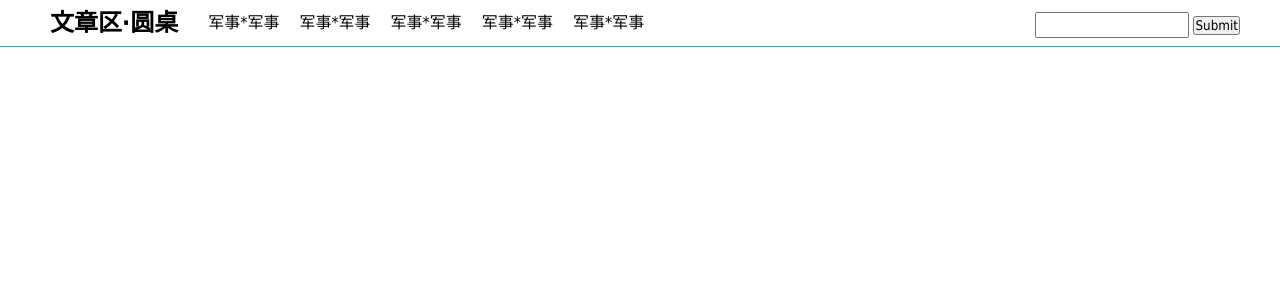
After one commit to DenkF/wenzhangqu, a PHP site: page / in a window 1280 px wide. The commit adds this page. Shown: the top 300 px of the page. Run offline with PHP 8.4, Linux system fonts and the light colour scheme.

Commit message:
add--index.html

```diff
--- /dev/null
+++ b/index.html
@@ -0,0 +1,37 @@
+<!DOCTYPE html>
+<html>
+<head>
+	<meta charset="utf-8">
+	<title>投稿列表</title>
+	<link rel="stylesheet" type="text/css" href="./style/user.css">
+	<link rel="stylesheet" type="text/css" href="./style/common.css">
+</head>
+<body>
+<header>
+	<nav>
+		<!-- logo -->
+		<div class="logo">
+			<h1><a href="userIndex.html">文章区·圆桌</a></h1>
+		</div>
+		<!-- 导航 -->
+		<ul>
+			<li><a href="">军事*军事</a></li>
+			<li><a href="">军事*军事</a></li>
+			<li><a href="">军事*军事</a></li>
+			<li><a href="">军事*军事</a></li>
+			<li><a href="">军事*军事</a></li>
+		</ul>
+		<form class="topsearch">
+			<input type="text" name="text" class="toptext">
+			<input type="submit" name="submit" class="topsubmit">
+		</form>
+	</nav>
+</header>
+<main>
+
+</main>
+<!-- 以下是js部分 -->
+<!-- icon -->
+<script src="./js/iconfont.js"></script>
+</body>
+</html>
--- a/style/common.css
+++ b/style/common.css
@@ -1,4 +1,36 @@
+* { margin: 0px; padding: 0px; font-family: tahoma,"microsoft yahei","\5FAE\8F6F\96C5\9ED1"!important; }
+
+a { color: #000; text-decoration: none; }
+ul li { list-style-type: none; }
+
+/*图标引入*/
+.icon {
+    /* 通过设置 font-size 来改变图标大小 */
+    width: 1.2em; height: 1.2em;
+    /* 图标和文字相邻时，垂直对齐 */
+    vertical-align: -0.25em;
+    /* 通过设置 color 来改变 SVG 的颜色/fill */
+    fill: currentColor;
+    /* path 和 stroke 溢出 viewBox 部分在 IE 下会显示 normalize.css 中也包含这行 */
+    overflow: hidden;
+}
+
 /*公共类文件*/
 
 .hover { background-color: #14AAFB; color: white; }
 .hover > a { color: white; }
+
+/* top nav */
+header { width: 100%; height: 46px; border-bottom: 1px solid #14AAFB; }
+header > nav { width: 1200px; height: auto; margin: 0 auto; padding: 0 auto; }
+
+header > nav > div, header > nav > ul, header > nav > ul > li {
+	float: left;
+	padding: 0px 10px;
+	line-height: 46px;
+}
+
+header > nav > form { float: right; margin-top: 12px; }
+.topsearch > .toptext { width: 150px; height: 22px; }
+
+main { width: 1200px; margin: 0 auto; padding: 0 auto; overflow: hidden; margin-bottom: 120px; }
--- a/style/user.css
+++ b/style/user.css
@@ -1,37 +1,10 @@
-* { margin: 0px; padding: 0px; font-family: tahoma,"microsoft yahei","\5FAE\8F6F\96C5\9ED1"!important; }
 
-a { color: #000; text-decoration: none; }
-ul li { list-style-type: none; }
 
-/*图标引入*/
-.icon {
-    /* 通过设置 font-size 来改变图标大小 */
-    width: 1.2em; height: 1.2em;
-    /* 图标和文字相邻时，垂直对齐 */
-    vertical-align: -0.25em;
-    /* 通过设置 color 来改变 SVG 的颜色/fill */
-    fill: currentColor;
-    /* path 和 stroke 溢出 viewBox 部分在 IE 下会显示 normalize.css 中也包含这行 */
-    overflow: hidden;
-}
 
 /*公共类*/
 .hover-left-nav { color: #14AAFB; font-size: 23px; }
 
-/* top nav */
-header { width: 100%; height: 46px; border-bottom: 1px solid #14AAFB; }
-header > nav { width: 1200px; height: auto; margin: 0 auto; padding: 0 auto; }
 
-header > nav > div, header > nav > ul, header > nav > ul > li {
-	float: left;
-	padding: 0px 10px;
-	line-height: 46px;
-}
-
-header > nav > form { float: right; margin-top: 12px; }
-.topsearch > .toptext { width: 150px; height: 22px; }
-
-main { width: 1200px; margin: 0 auto; padding: 0 auto; overflow: hidden; margin-bottom: 120px; }
 
 .userleft { width: 243px; min-height: 500px; margin-top: 50px; float: left; border: 1px solid #ccc; }
 .userright { width: 929px; min-height: 500px; margin: 50px 0px 0px 4px; padding: 0px 10px; float: left; border: 1px solid #ccc; }
```
Also changed, not shown: submission.html (+5 -16 lines).
